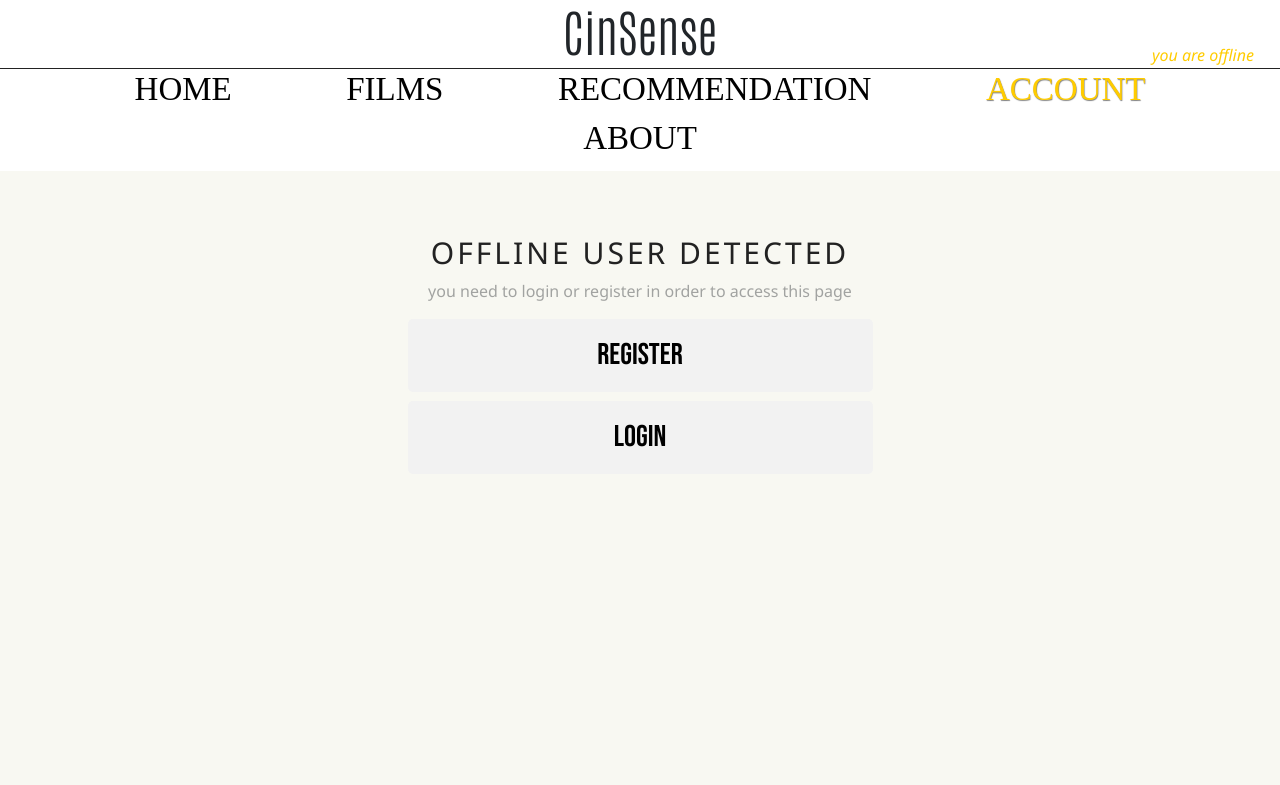
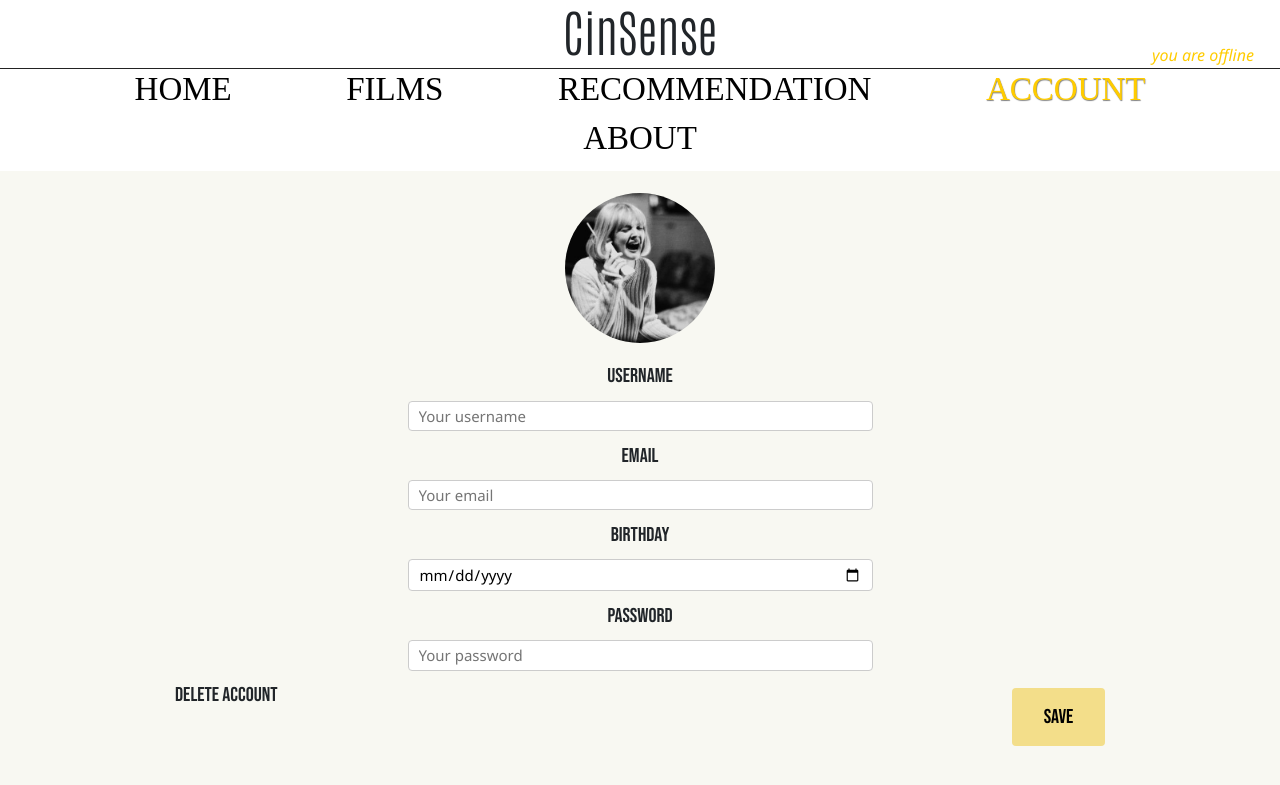
Before and after one commit to QueensTeam/CinSense, a Flask app: page /account.html in a window 1280 px wide. Shown: the top 785 px of the page. Run offline with Flask 2, Linux system fonts and the light colour scheme; data that the repository does not hold is empty; some libraries are stand-ins or nearby versions; some web fonts are replaced.

Commit message:
Delete account mygtukas pridėtas

```diff
--- a/static/css/style.css
+++ b/static/css/style.css
@@ -997,10 +997,10 @@ input[type=submit]:hover, #registerButton:hover, #loginButton:hover {
 	float:right;
 	/*bottom:1%;*/
 }
-.right1:hover{
+.right1:hover, .left1:hover{
 	cursor:pointer;
 }
-.left{
+.left, .left1{
 	float:left;
 }
 .inactiveContainer{
--- a/templates/account.html
+++ b/templates/account.html
@@ -49,7 +49,7 @@
 	    </ul>
 	  </div>
 	</nav>
-	<section class="offlineUser col-12 col-lg-9">
+	<section class="offlineUser col-12 col-lg-9 dontshow">
 		<!-- <div></div> -->
 		<!-- <div></div> -->
 		<h1 id="beatle">Offline User Detected</h1>
@@ -86,7 +86,7 @@
  			</form>
 		</div>
 	</section>
-	<section class="onlineUser dontshow">
+	<section class="onlineUser">
 		<div id="profileForm" class="col-12 col-lg-9">
 
   			<form action="/">
@@ -105,6 +105,7 @@
    				<input type="password" id="password" name="password" placeholder="Your password" required>
 
     			<input type="submit" value="Save" id=saveButton>
+    			<label for="" onclick="" class="left1">Delete account</label>
  			</form>
 		</div>
 	</section>
```
